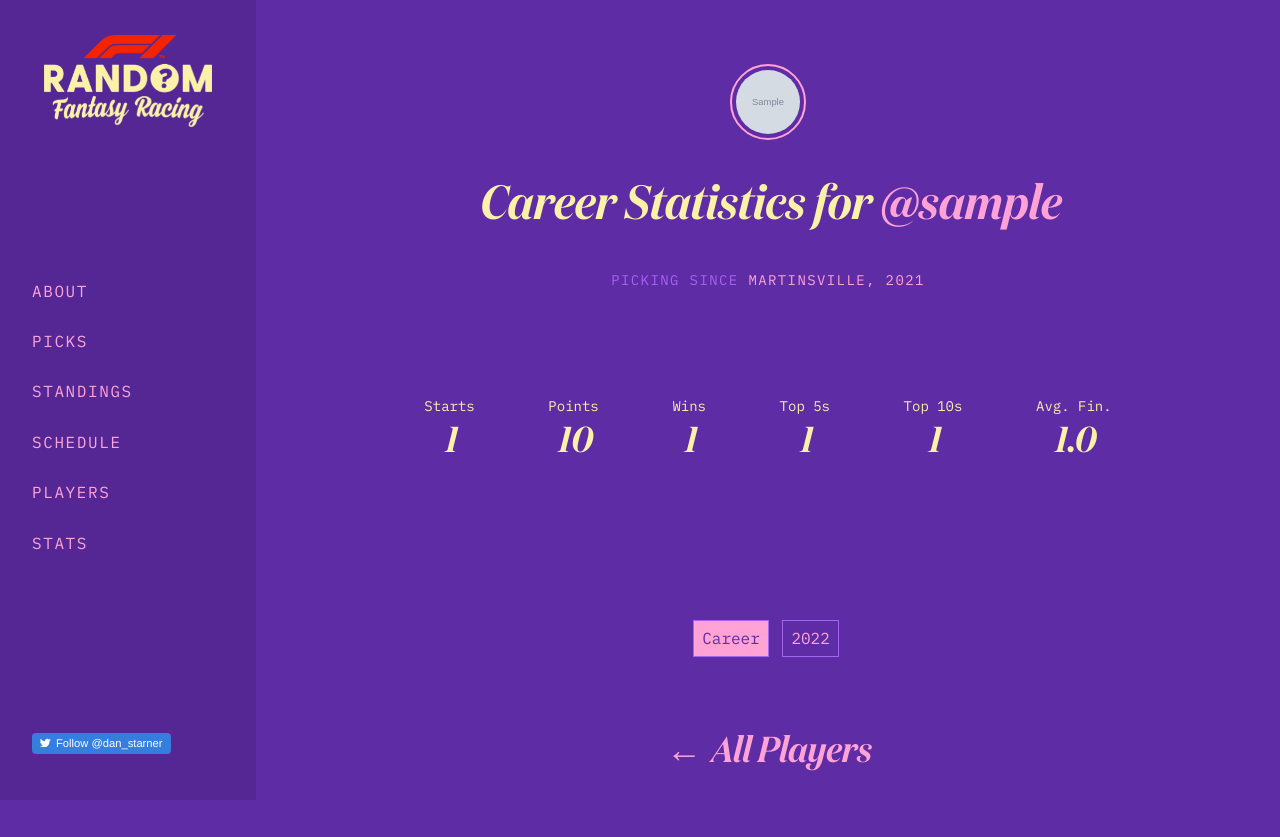
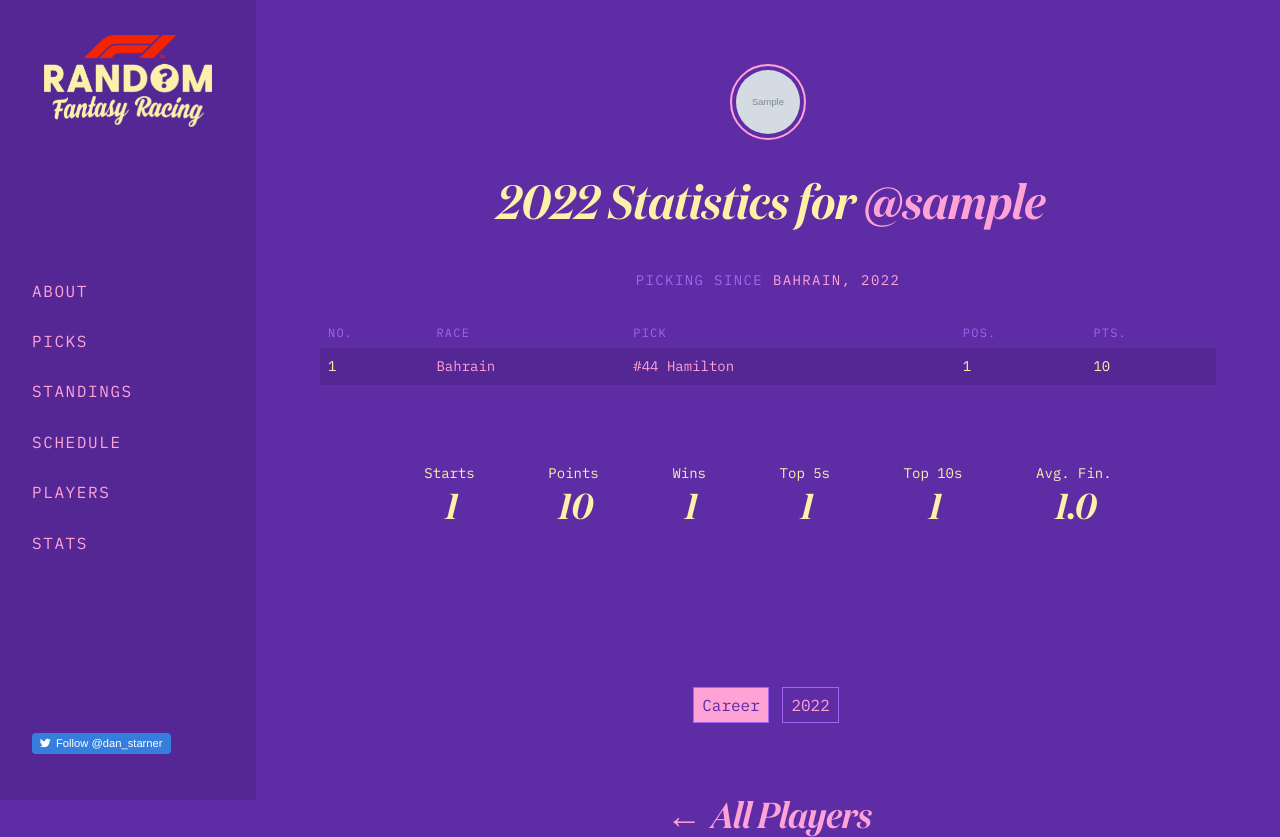
Before and after one commit to dstarner/f1-random-fantasy, a Django app: a page that uses fantasy_racing/templates/_base.html in a window 1280 px wide. Shown: the top 837 px of the page. Before the commit the page ends 800 px from the top, so only its background shows below. Run offline with Django 3.2, Linux system fonts and the light colour scheme; data comes from the database, SQL or seed files in the repository; tables that the repository leaves empty hold one stand-in row (values such as "Sample post"); grey boxes marked "Sample" are stand-in pictures.

Commit message:
finished player page

```diff
--- a/fantasy_racing/picks/models.py
+++ b/fantasy_racing/picks/models.py
@@ -216,6 +216,12 @@ class TwitterUser(models.Model):
     def __str__(self) -> str:
         return f'@{self.username}'
 
+    @property
+    def first_pick(self):
+        if not getattr(self, '_first_pick', None):
+            self._first_pick = self.picks.order_by('race__date').first()
+        return self._first_pick
+
 
 class RaceResult(models.Model):
 
--- a/fantasy_racing/picks/views.py
+++ b/fantasy_racing/picks/views.py
@@ -9,7 +9,7 @@ import tweepy
 
 from fantasy_racing.utils import twitter
 
-from .models import FAQ, Race, RaceDriver, RacePick, RaceResult, Schedule, TwitterUser
+from .models import FAQ, Race, RaceDriver, RacePick, Schedule, TwitterUser
 
 
 logger = logging.getLogger(__name__)
@@ -88,7 +88,7 @@ def player_season(request, username: str, year: int):
 def players(request):
     users = TwitterUser.objects \
                        .details() \
-                       .order_by('-starts', '-avg_finish')
+                       .order_by('-starts', 'avg_finish')
     return render(request, 'players.html', {'users': users})
 
 
@@ -127,6 +127,10 @@ def play(request: HttpRequest):
 
 
 def pick(request: HttpRequest):
+    race = Race.objects.current()
+    if not race:
+        raise Http404
+
     verifier = request.GET.get('oauth_verifier')
     oauth = twitter.get_oauth_client()
     token = request.session.get('request_token')
@@ -137,7 +141,15 @@ def pick(request: HttpRequest):
     request.session.delete('request_token')
     oauth.request_token = token
 
-    access_token, access_token_secret = oauth.get_access_token(verifier)
+    try:
+        access_token, access_token_secret = oauth.get_access_token(verifier)
+    except tweepy.TweepyException as e:
+        # If people refresh the page, then we just send them to the race page
+        if '401' in str(e):
+            return redirect('race_id', id=race.id)
+        else:
+            raise e
+
     client = twitter.get_client(access_token, access_token_secret)
     try:
         user_response = client.get_me(user_fields=['profile_image_url', 'username', 'id', 'name'])
@@ -152,10 +164,6 @@ def pick(request: HttpRequest):
     if created:
         logger.info('%s just joined for the first time!', twitter_user)
 
-    race = Race.objects.current()
-    if not race:
-        raise Http404
-
     random_driver: RaceDriver = RaceDriver.objects.random()
     pick, created = RacePick.objects.get_or_create(user=twitter_user, race=race, defaults=dict(
         driver=random_driver,
--- a/fantasy_racing/templates/_base.html
+++ b/fantasy_racing/templates/_base.html
@@ -17,7 +17,7 @@
             <div class="bg-black-10 purple w-auto w5-l vh-100-l pa1 pa3-l relative fixed-l top-0 left-0 flex flex-column justify-between vhs-fade vhs-delay-2">
                 <div class="center w4 w-75-l pt3">
                     <a href="{% url 'index' %}">
-                        <img class="mw-100 grow" src="{% static 'img/randomfantasyracing_logo_yellow.png' %}" alt="Random Fantasy Racing logo">
+                        <img class="mw-100 grow" src="{% static 'img/randomfantasyracing_logo_yellow.png' %}" alt="F1 Random Fantasy Racing logo">
                     </a>
                 </div>
 
--- a/fantasy_racing/templates/pick.html
+++ b/fantasy_racing/templates/pick.html
@@ -10,7 +10,7 @@
     <p class="f4 f3-ns">You picked:</p>
         <p class="f-headline lh-solid pv2 pv3-ns ma0 domaine-display"><sup>#</sup>{{ pick.driver.default_number }}</p>
         <p class="f2 lh-copy pv2 pv3-ns ma0 domaine-display">{{ pick.driver.name }}</p>
-        <p class="f6">Your pick was {% if not created %}already{% endif %} <a class="link dim light-pink" href="https://twitter.com/dan_starner/status/1490491780520943620" target="_blank">tweeted</a>.</p>
+        <p class="f6">Your pick was {% if not created %}already{% endif %} <a class="link dim light-pink" href="https://twitter.com/{{ user.username }}/status/{{ pick.tweet_id }}" target="_blank">tweeted</a>.</p>
         <p class="f6 ma0 pt3">Good luck! Check back after the race to see if you made a good pick.</p>
 
 <p class="f6 ma0 pt5">Check out who everybody else picked:</p>
--- a/fantasy_racing/templates/player.html
+++ b/fantasy_racing/templates/player.html
@@ -5,14 +5,43 @@
 
     <a class="link grow light-pink" href="https://twitter.com/{{ user.username }}" target="_blank"><img src="{{ user.profile_img }}" class="br-100 w3 h3 grow ba b--light-pink bw1 pa1" alt="{{ user.username }}"></a>
 
-    <h1 class="pb3 f3 f2-m f1-l domaine-display lh-solid">Career Statistics for <a class="link dim light-pink hide-child nowrap" href="http://twitter.com/{{ user.username }}" target="_blank">{{ user }} <span class="light-purple child absolute">&rarr;</span></a></h1>
+    <h1 class="pb3 f3 f2-m f1-l domaine-display lh-solid">{% if year %}{{ year }}{% else %}Career{% endif %} Statistics for <a class="link dim light-pink hide-child nowrap" href="http://twitter.com/{{ user.username }}" target="_blank">{{ user }} <span class="light-purple child absolute">&rarr;</span></a></h1>
 
-
-    <p class="f6 ttu tracked light-purple pb3">Picking since <a href="https://randomfantasyracing.com/picks/288" class="link dim light-pink">Martinsville, 2021</a></p>
+    {% if user.first_pick %}
+    <p class="f6 ttu tracked light-purple pb3">Picking since <a href="{% url 'race_id' id=user.first_pick.race_id %}" class="link dim light-pink">{{ user.first_pick.race.track }}, {{ user.first_pick.race.schedule.year }}</a></p>
+    {% endif %}
 
     <div class="overflow-auto">
         <table class="f6 w-100 mw8 center ba bn-ns b--light-purple" cellspacing="0">
             {% if picks %}
+            <thead>
+                <tr class="tl f7 ttu tracked-l light-purple normal">
+                    <th class="pa2 nowrap normal">No.</th>
+                    <th class="pa2 nowrap normal">Race</th>
+                    <th class="pa2 nowrap normal">Pick</th>
+                    <th class="pa2 nowrap normal">Pos.</th>
+                    <th class="pa2 nowrap normal">Pts.</th>
+                </tr>
+            </thead>
+            <tbody class="lh-copy">
+                {% for pick in picks %}
+                <tr class="tl stripe-dark">
+                    <td class="pa2 nowrap">{{ forloop.counter }}</td>
+                    <td class="pa2 nowrap">
+                        <a class="link dim light-pink" href="{% url 'race_id' id=pick.race_id %}">
+                            {{ pick.race.track }}
+                        </a>
+                    </td>
+                    <td class="pa2 nowrap">
+                        <a class="link dim light-pink hide-child" href="https://twitter.com/{{ user.username }}/status/{{ pick.tweet_id }}" target="_blank">
+                            #{{ pick.driver.default_number }} {{ pick.driver.last_name }}<span class="light-purple child">&rarr;</span>
+                        </a>
+                    </td>
+                    <td class="pa2 nowrap">{% if pick.result %}{{ pick.result.position }}{% else %}-{% endif %}</td>
+                    <td class="pa2 nowrap">{% if pick.result %}{{ pick.result.points }}{% else %}-{% endif %}</td>
+                </tr>
+                {% endfor %}
+            </tbody>
             {% else %}
             <thead>
                 <tr class="tl f7 ttu tracked-l light-purple">
```
Also changed, not shown: fantasy_racing/templates/picks.html (+6 -4 lines).
